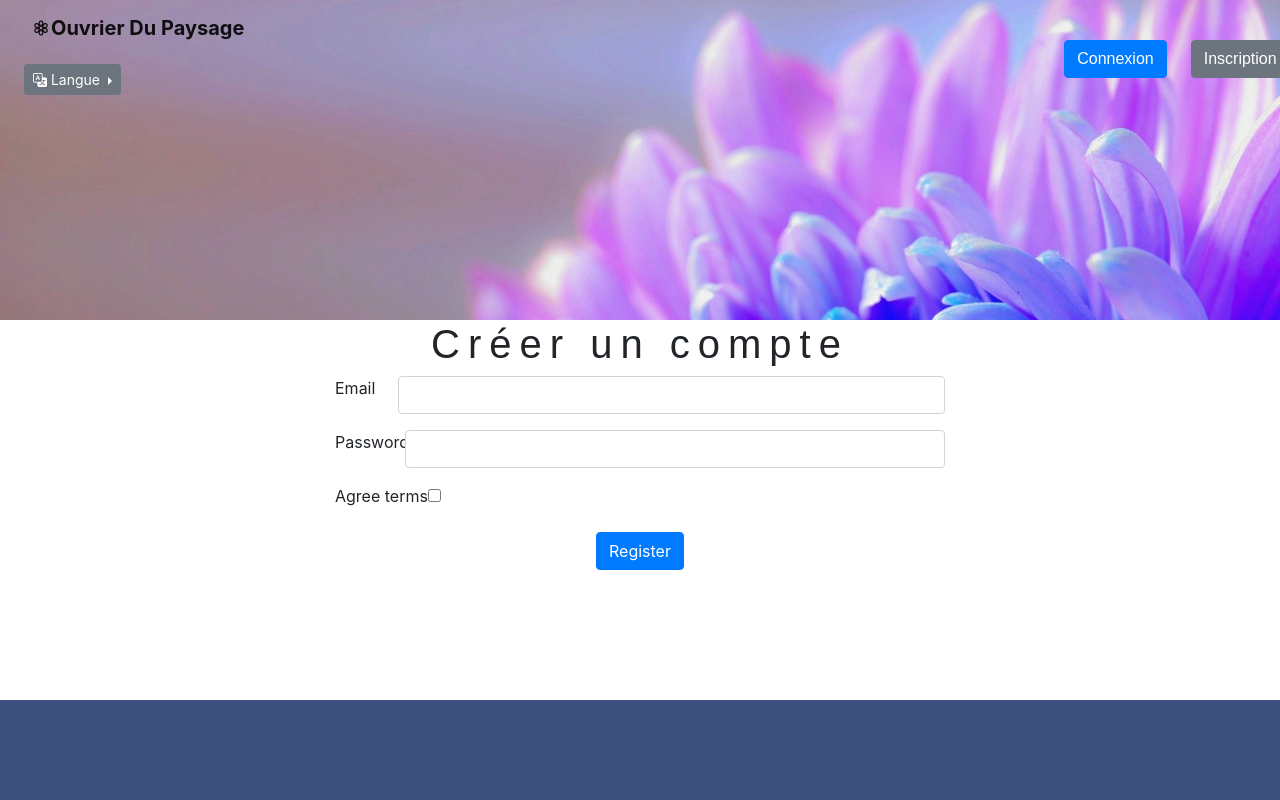
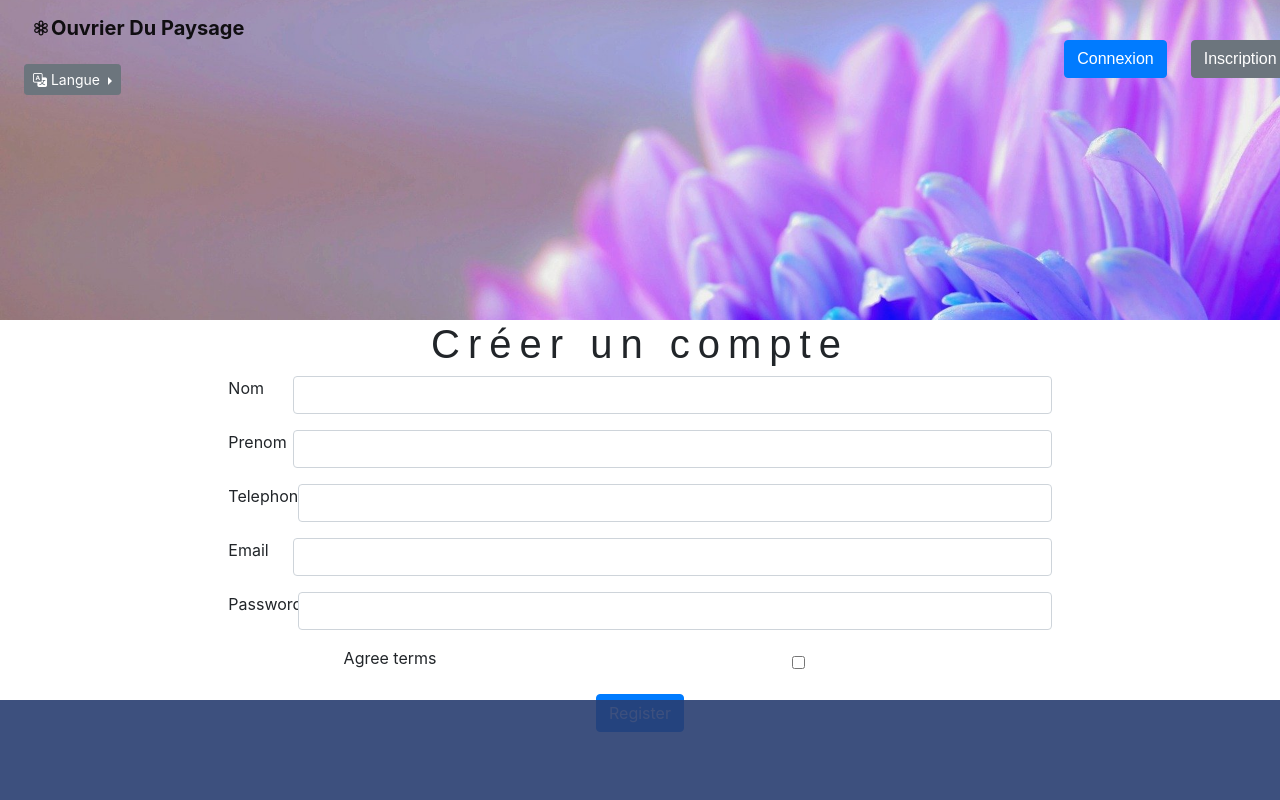
Before and after one commit to QMartineau/NewProjetPlantes, a Symfony app: template templates/registration/register.html.twig in a window 1280 px wide. Run offline with Twig, Linux system fonts and the light colour scheme; the template is opened without the code that fills it, so the values that code supplies are empty; form fields are guessed from the names that the template uses; some libraries are stand-ins or nearby versions.

Commit message:
ajout de css
register form bien

```diff
--- a/public/styles/style.css
+++ b/public/styles/style.css
@@ -390,22 +390,34 @@ footer>ul>li:hover {
 	color: white;
 }
 
-body>div.col-6.mx-auto.d-flex.flex-column.align-items-center>form>div:nth-child(1)>div,
-body>div.col-6.mx-auto.d-flex.flex-column.align-items-center>form>div:nth-child(2) {
+body>div.col-8.mx-auto.d-flex.flex-column.align-items-center>form>div:nth-child(1),
+body>div.col-8.mx-auto.d-flex.flex-column.align-items-center>form>div:nth-child(2),
+body>div.col-8.mx-auto.d-flex.flex-column.align-items-center>form>div:nth-child(3),
+body>div.col-8.mx-auto.d-flex.flex-column.align-items-center>form>div:nth-child(4),
+body>div.col-8.mx-auto.d-flex.flex-column.align-items-center>form>div:nth-child(5) {
 	display: flex;
 	justify-content: space-around;
+	margin-bottom: 10%;
 }
 
-body>div.col-6.mx-auto.d-flex.flex-column.align-items-center>form>div:nth-child(3){
-
+body>div.col-8.mx-auto.d-flex.flex-column.align-items-center>form>div:nth-child(6) {
+	display: flex;
+	align-items: center;
+	justify-content: space-between;
+	width: 70%;
+	padding-left: 14%;
+	margin-bottom: 10%;
 }
 
 
-body>div.col-6.mx-auto.d-flex.flex-column.align-items-center>form{
+body>div.col-8.mx-auto.d-flex.flex-column.align-items-center>form{
 	width: 100%;
 }
 
-body>div.col-6.mx-auto.d-flex.flex-column.align-items-center>form>div:nth-child(1)>div>label,
-body>div.col-6.mx-auto.d-flex.flex-column.align-items-center>form>div:nth-child(2)>label {
+body>div.col-8.mx-auto.d-flex.flex-column.align-items-center>form>div:nth-child(1)>label,
+body>div.col-8.mx-auto.d-flex.flex-column.align-items-center>form>div:nth-child(2)>label,
+body>div.col-8.mx-auto.d-flex.flex-column.align-items-center>form>div:nth-child(3)>label,
+body>div.col-8.mx-auto.d-flex.flex-column.align-items-center>form>div:nth-child(4)>label,
+body>div.col-8.mx-auto.d-flex.flex-column.align-items-center>form>div:nth-child(5)>label {
 	width: 70px;
 }
--- a/src/Form/RegistrationFormType.php
+++ b/src/Form/RegistrationFormType.php
@@ -26,6 +26,9 @@ class RegistrationFormType extends AbstractType
                     ]),
                 ],
             ])
+            ->add('prenom')
+            ->add('nom')
+            ->add('telephone')
             ->add('plainPassword', PasswordType::class, [
                 // instead of being set onto the object directly,
                 // this is read and encoded in the controller
--- a/templates/registration/register.html.twig
+++ b/templates/registration/register.html.twig
@@ -10,14 +10,18 @@
 
 
     <h1 class="text-center">Créer un compte</h1>
-    <div class="col-6 mx-auto d-flex flex-column align-items-center">
+    <div class="col-8 mx-auto d-flex flex-column align-items-center">
 
 
     {{ form_start(registrationForm) }}
 
-        <div class="">
-        {{ form_row(registrationForm.email) }}
-        </div>
+    {{ form_row(registrationForm.nom) }}
+
+    {{ form_row(registrationForm.prenom) }}
+
+    {{ form_row(registrationForm.telephone) }}
+
+    {{ form_row(registrationForm.email) }}
 
         {{ form_row(registrationForm.plainPassword, {
             label: 'Password'
```
